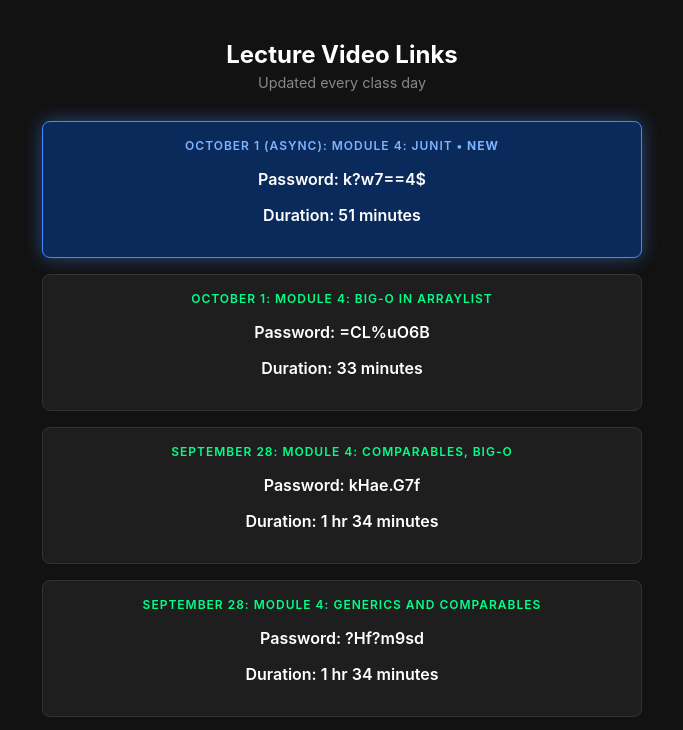
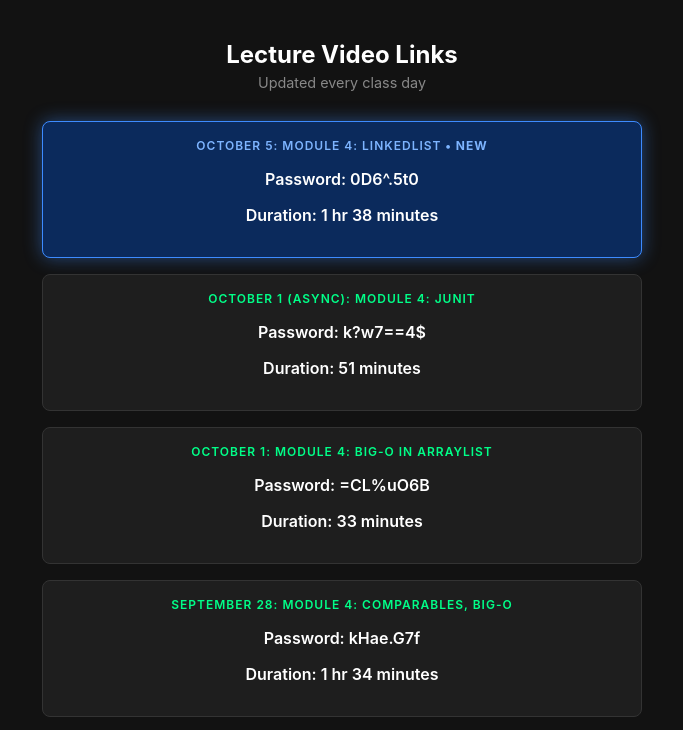
Before and after one commit to USFCS-ns/cs514_recordings, a plain HTML site: page index.html in a window 1280 px wide. Shown: the top 730 px of the page, without its empty margins (298-981 px from the left). Drawn offline with Linux system fonts and the light colour scheme.

Commit message:
Add lecture video links with details
Added links to lecture videos with passwords and durations.

```diff
--- a/index.html
+++ b/index.html
@@ -106,8 +106,14 @@
         <div class="profile-title">Lecture Video Links </div>
         <div class="profile-subtitle">Updated every class day</div>
 
+
         <!-- Links List -->
                 <div class="links-container">
+                    <a href="https://usfca.zoom.us/rec/share/npGQppX-CoN9Z1lU0Eb4CQCe__MkGbYJYMayed892HwtFIImN3AaaDfuELr48p0M.BPBytYc64b1Q3PGH" target="_blank" class="link-card">
+                <span class="date-badge">October 5: Module 4: LinkedList</span>
+                    <p>Password: 0D6^.5t0</p>
+                <p>Duration: 1 hr 38 minutes</p>
+            </a>
 <a href="https://usfca.zoom.us/rec/share/xxjDkRxt97m7tcRwbvO3jjtJkJsjH_zkYCe3DWg6RdzRDD03KfqdLDR2HW8R_fdg.9iiRGX2ApfMx6Qvg" target="_blank" class="link-card">
                 <span class="date-badge">October 1 (Async): Module 4: JUnit</span>
                     <p>Password: k?w7==4$</p>
```
